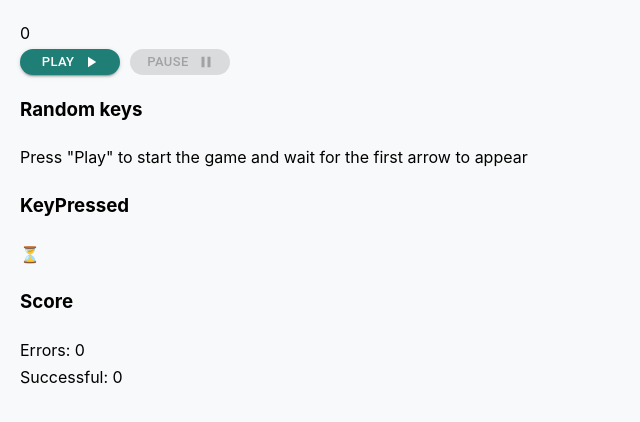
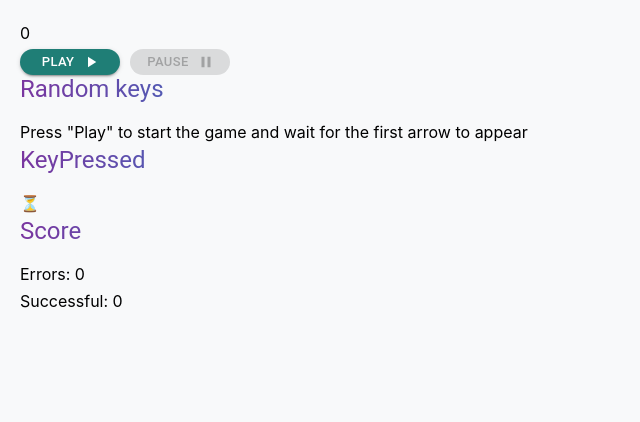
Before and after one commit to Yarklim/react_practice-redux_toolkit, a React (Vite) app: page / in a window 1280 px wide. Shown: the top 422 px of the page, without its empty margins (0-640 px from the left). Built offline with nearby package versions, Linux system fonts and the light colour scheme.

Commit message:
added TypographyHeader styles

```diff
--- a/src/components/Playground/components/KeyPressed/KeyPressed.tsx
+++ b/src/components/Playground/components/KeyPressed/KeyPressed.tsx
@@ -3,6 +3,7 @@ import { useAppDispatch } from "../../../../app/hooks"
 import { setEnteredValue } from "../../store/slices"
 import { MAP_ARROW_CODES } from "../../constants"
 import { useKeyPressedElement } from "./hooks"
+import { TypographyHeader } from "../../../UI"
 
 export interface IKeyPressedProps {
   isTimerActive: boolean
@@ -34,7 +35,7 @@ const KeyPressed: React.FC<IKeyPressedProps> = (props) => {
 
   return (
     <div>
-      <h3>KeyPressed</h3>
+      <TypographyHeader>KeyPressed</TypographyHeader>
       <span>{keyPressedElement}</span>
     </div>
   )
--- a/src/components/Playground/components/RandomKeys/RandomKeys.tsx
+++ b/src/components/Playground/components/RandomKeys/RandomKeys.tsx
@@ -1,4 +1,5 @@
 import { useAppSelector } from "../../../../app/hooks"
+import { TypographyHeader } from "../../../UI"
 import RandomArrows from "./components/RandomArrows"
 import WelcomeText from "./components/RandomArrows/WelcomeText"
 
@@ -12,7 +13,7 @@ const RandomKeys: React.FC<IRandomKeysProps> = (props) => {
 
   return (
     <div>
-      <h3>Random keys</h3>
+      <TypographyHeader>Random keys</TypographyHeader>
 
       {state.steps.length === 0 ? (
         <WelcomeText isTimerActive={isTimerActive} />
--- a/src/components/Playground/components/Score/Score.tsx
+++ b/src/components/Playground/components/Score/Score.tsx
@@ -1,11 +1,12 @@
 import { useAppSelector } from "../../../../app/hooks"
+import { TypographyHeader } from "../../../UI"
 
 const Score: React.FC = () => {
   const state = useAppSelector((state) => state.playground)
 
   return (
     <div>
-      <h3>Score</h3>
+      <TypographyHeader>Score</TypographyHeader>
       <span>Errors: {state.totalUnsuccessful}</span>
       <br />
       <span>Successful: {state.totalSuccessful}</span>
--- a/src/components/UI/TypographyHeader/TypographyHeader.module.css
+++ b/src/components/UI/TypographyHeader/TypographyHeader.module.css
@@ -1,3 +1,18 @@
 .text {
-  /*  */
+  margin: 0;
+  margin-bottom: var(--spacing-medium);
+
+  font-size: 24px;
+  color: var(--color-gray-dark);
+
+  background: -webkit-linear-gradient(
+    right bottom,
+    #162454,
+    #533389,
+    #0a9ed8,
+    #7a359f
+  );
+  background-clip: text;
+  -webkit-background-clip: text;
+  -webkit-text-fill-color: transparent;
 }
--- a/src/components/UI/TypographyHeader/TypographyHeader.tsx
+++ b/src/components/UI/TypographyHeader/TypographyHeader.tsx
@@ -14,7 +14,11 @@ const TypographyHeader: React.FC<ITypographyHeaderProps> = (props) => {
   const { children, className = "" } = props
 
   return (
-    <MaterialTypography {...props} className={cn(styles.text, className)}>
+    <MaterialTypography
+      variant="h3"
+      {...props}
+      className={cn(styles.text, className)}
+    >
       {children}
     </MaterialTypography>
   )
--- a/src/index.css
+++ b/src/index.css
@@ -2,6 +2,7 @@
   --color-gray-light: #f8f9fa;
   --color-gray: #ececec;
   --color-gray-medium: #999999;
+  --color-gray-dark: #4d4d4d;
   --color-lasure-dark: #08523f;
   --color-lasure-lighter: #1f7e76;
 
```
